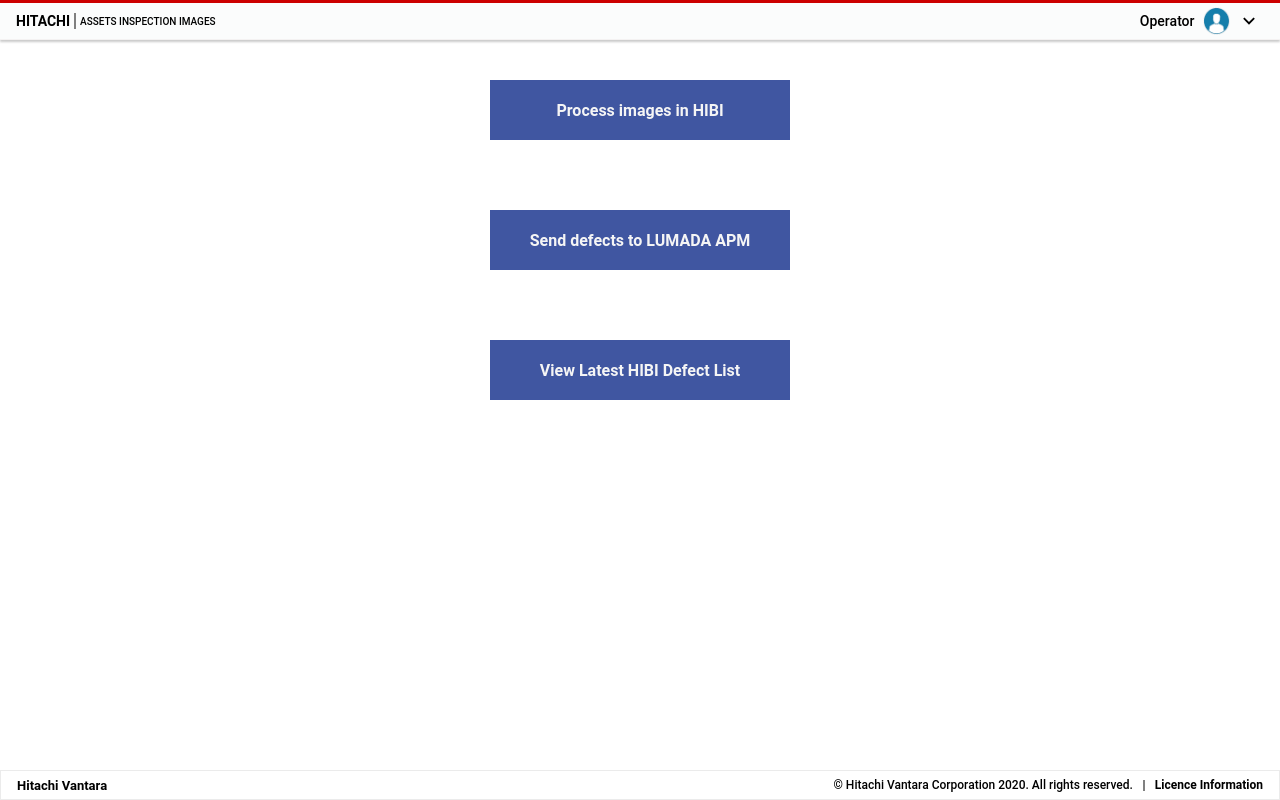
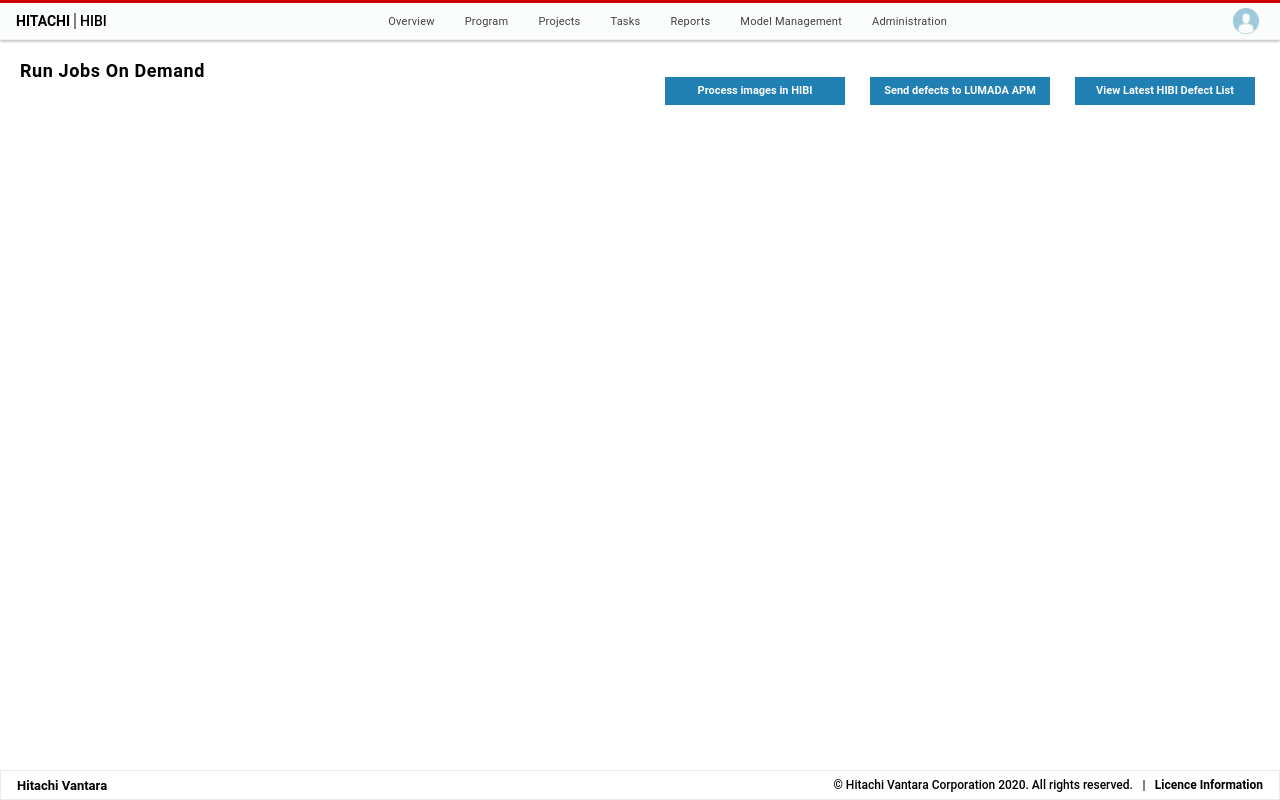
Before and after one commit to madhukarGit/hibi_react, a React (Create React App) app: page /apm in a window 1280 px wide. Built offline with nearby package versions, Linux system fonts and the light colour scheme.

Commit message:
latest changes

```diff
--- a/src/pages/ApmPost.css
+++ b/src/pages/ApmPost.css
@@ -5,7 +5,7 @@
   align-items: center;
 }
 .apm_post__data > :nth-child(even) {
-  margin-top: 2rem;
+  margin-right: 10px;
 }
 .text__header_h3 {
   font-size: 2rem;
@@ -13,12 +13,12 @@
   letter-spacing: 1px;
 }
 .apm__post__button {
-  height: 6rem;
-  width: 30rem;
-  background-color: #4056a1;
+  height: 2.8rem;
+  width: 18rem;
+  background-color: #2080b4;
   border: none;
-  color: whitesmoke;
-  font-size: 1.6rem;
+  color: #fbfcfc;
+  font-size: 11px;
   font-weight: 600;
   transition: all 0.4s;
 }
@@ -29,11 +29,22 @@
 
 .apm__post__button:hover {
   cursor: pointer;
-  width: 30rem;
-  letter-spacing: 1px;
+  width: 18rem;
+  letter-spacing: 0.2px;
 }
 .post__apm__data_hibi {
   margin-top: 2rem;
+  display: flex;
+  align-items: center;
+  justify-content: flex-end;
+}
+.post__apm__data_hibi > * {
+  margin-right: 25px;
+}
+
+.post__apm__data_hibi > :first-child {
+  margin-right: auto;
+  margin-left: 20px;
 }
 
 .apm_post__data__assets {
@@ -45,11 +56,11 @@
 }
 .succesful_validation__apm {
   font-size: 1.2rem;
-  font-weight: 700;
-  margin-top: 2rem;
+  font-weight: 500;
+  letter-spacing: 1px;
+  margin-bottom: 1rem;
 }
 .apm_post__data__data {
-  margin-top: 5rem;
   display: flex;
   flex-direction: column;
   justify-content: center;
@@ -65,9 +76,9 @@
 }
 
 .loading-spinner {
-  width: 50px;
-  height: 50px;
-  border: 10px solid #f3f3f3; /* Light grey */
+  width: 40px;
+  height: 40px;
+  border: 5px solid #f3f3f3; /* Light grey */
   border-top: 5px solid #05386b; /* Black */
   border-radius: 50%;
   animation: spinner 1.5s linear infinite;
@@ -96,3 +107,24 @@
   font-weight: 500;
   margin-left: 40px;
 }
+
+.validation__message_axios {
+  display: flex;
+  flex-direction: column;
+  align-items: center;
+  justify-content: center;
+}
+
+.loading__validations__center {
+  display: flex;
+  align-items: center;
+  justify-content: flex-end;
+  margin-right: 40px;
+  margin-top: 1rem;
+}
+.title__jobs__demand {
+  font-size: 1.8rem;
+  font-weight: 600;
+  letter-spacing: 0.6px;
+  margin-bottom: 4rem;
+}
--- a/src/pages/ApmPost.js
+++ b/src/pages/ApmPost.js
@@ -184,12 +184,12 @@
   return (
     <>
       <div className="post__apm__data_hibi">
+        <div className="title__jobs__demand">Run Jobs On Demand</div>
+
         <section className="apm_post__data">
-          <span className="text__header_h3"></span>
           <button className="apm__post__button" onClick={postApmHandler}>
             Process images in HIBI
           </button>
-          <span className="succesful_validation__apm">{postToApm}</span>
         </section>
         <section className="apm_post__data__data">
           <button
@@ -198,14 +198,19 @@
           >
             Send defects to LUMADA APM
           </button>
-          {loading && <div className="loading-spinner"></div>}
-          <span className="succesful_validation__apm">{postToApmData}</span>
         </section>
         <section className="apm_post__data__data">
           <button className="apm__post__button" onClick={hibiMasterDataHandler}>
             View Latest HIBI Defect List
           </button>
         </section>
+      </div>
+      <div className="loading__validations__center">
+        {loading && <div className="loading-spinner"></div>}
+        <div className="validation__message_axios">
+          <span className="succesful_validation__apm">{postToApm}</span>
+          <span className="succesful_validation__apm">{postToApmData}</span>
+        </div>
       </div>
       {csvLoading && <div className="loading-spinner"></div>}
       {listHibiCSVRecords.length > 0 && (
--- a/src/pages/Header.css
+++ b/src/pages/Header.css
@@ -16,7 +16,7 @@
 }
 .logo-section__name__location {
   font-weight: 500;
-  font-size: 1rem;
+  font-size: 1.4rem;
 }
 .logo-section_vertical {
   border-right: 2px solid grey;
@@ -39,6 +39,25 @@
     align-content: space-around;
     height: 4rem;
   }
+}
+
+.header__tabs_span {
+  display: flex;
+}
+
+.tabs__child_tab {
+  padding: 0 15px;
+  font-size: 11px;
+  font-weight: 400;
+  letter-spacing: 0.02em;
+  color: #414141;
+}
+
+.tabs__child_tab:hover {
+  padding: 0 15px;
+  font-size: 11px;
+  font-weight: 400;
+  cursor: pointer;
 }
 
 .search {
@@ -125,6 +144,7 @@
 .user-nav__user-photo {
   height: 2.75rem;
   border-radius: 50%;
+  opacity: 0.4;
 }
 
 .user-dropdown {
--- a/src/pages/Header.jsx
+++ b/src/pages/Header.jsx
@@ -1,9 +1,8 @@
 import React from "react";
 import "./Header.css";
 import user from "../assets/download.png";
-import { RiArrowDownSLine } from "react-icons/ri";
 
-import { Menu, MenuItem } from "@mui/material";
+import { Menu } from "@mui/material";
 
 const Header = () => {
   const [anchorEl, setAnchorEl] = React.useState(null);
@@ -21,23 +20,29 @@
       <div className="logo-section">
         <span className="logo-section__name">HITACHI</span>
         <div className="logo-section_vertical"></div>
-        <span className="logo-section__name__location">
-          ASSETS INSPECTION IMAGES
-        </span>
+        <span className="logo-section__name__location">HIBI</span>
       </div>
-
+      <div className="header__tabs_span">
+        <span className="tabs__child_tab">Overview</span>
+        <span className="tabs__child_tab">Program</span>
+        <span className="tabs__child_tab">Projects</span>
+        <span className="tabs__child_tab">Tasks</span>
+        <span className="tabs__child_tab">Reports</span>
+        <span className="tabs__child_tab">Model Management</span>
+        <span className="tabs__child_tab">Administration</span>
+      </div>
       <div className="user-nav">
-        <span className="user_role">Operator</span>
+        {/* <span className="user_role">Operator</span> */}
         <img src={user} className="user-nav__user-photo" alt="user" />
 
-        <RiArrowDownSLine
+        {/* <RiArrowDownSLine
           className="user-dropdown"
           id="demo-positioned-button"
           aria-controls={open ? "demo-positioned-menu" : undefined}
           aria-haspopup="true"
           aria-expanded={open ? "true" : undefined}
           onClick={handleClick}
-        />
+        /> */}
         <Menu
           id="demo-positioned-menu"
           aria-labelledby="demo-positioned-button"
@@ -53,7 +58,7 @@
             horizontal: "left",
           }}
         >
-          <div className="menu__item__selection">
+          {/* <div className="menu__item__selection">
             <MenuItem>Sr Admin</MenuItem>
             <MenuItem>adminxyz@gmail.com</MenuItem>
             <MenuItem
@@ -64,7 +69,7 @@
             >
               Logout
             </MenuItem>
-          </div>
+          </div> */}
         </Menu>
       </div>
     </header>
--- a/src/pages/MainLogin.css
+++ b/src/pages/MainLogin.css
@@ -126,7 +126,7 @@
   align-items: center;
   gap: 1rem;
 }
-.card__defect__title__value::after{
+.card__defect__title__value::after {
   content: " ";
 }
 .load__image__alt {
```
Also changed, not shown: src/pages/MainLogin.jsx (+8 -8 lines).
